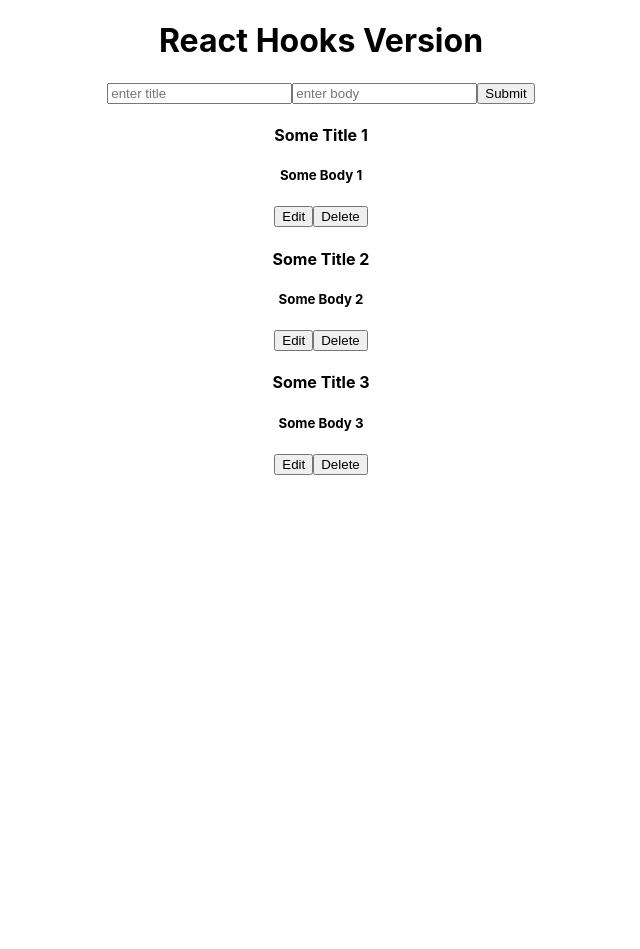
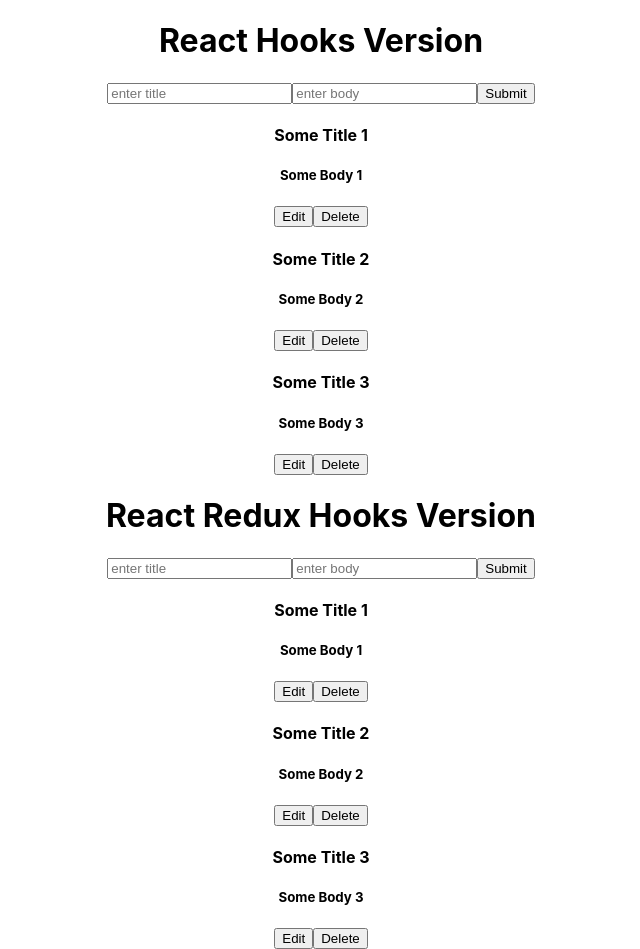
Before and after one commit to astanovferuz/reactreduxhooksapp, a React (Create React App) app: page / in a window 1280 px wide. Shown: the whole page, without its empty margins (319-959 px from the left). Before the commit the page ends 800 px from the top, so only its background shows below. Built offline with nearby package versions, Linux system fonts and the light colour scheme.

Commit message:
Create, Read operations done

```diff
--- a/src/App.js
+++ b/src/App.js
@@ -1,11 +1,17 @@
 import './App.css';
 import Main from "./MainComponent";
+import { Provider } from "react-redux";
+import { ConfigureStore } from "./redux/ConfigureStore";
+
+const store = ConfigureStore();
 
 function App() {
   return (
-    <div className="App">
-      <Main />
-    </div>
+    <Provider store={store}>
+      <div className="App">
+        <Main />
+      </div>
+    </Provider>
   );
 }
 
--- a/src/MainComponent.js
+++ b/src/MainComponent.js
@@ -1,10 +1,12 @@
 import React from "react";
 import PostsComponent from "./components-react-hooks/PostsComponent";
+import ReduxPostComponent from "./components-redux-hooks/PostComponent"
 
 function Main() {
     return(
         <div>
             <PostsComponent />
+            <ReduxPostComponent />
         </div>
     );
 }
--- a/src/components-redux-hooks/MappedPostComponent.js
+++ b/src/components-redux-hooks/MappedPostComponent.js
@@ -0,0 +1,14 @@
+import React from "react";
+
+const MappedPostComponent = ({post}) => {
+    return(
+        <div>
+            <h4>{post.postTitle}</h4>
+            <h5>{post.postBody}</h5>
+            <button>Edit</button>
+            <button>Delete</button>
+        </div>
+    );
+}
+
+export default MappedPostComponent;
--- a/src/components-redux-hooks/PostComponent.js
+++ b/src/components-redux-hooks/PostComponent.js
@@ -1,12 +1,54 @@
-import React from "react";
+import React, { useState } from "react";
+import { useSelector } from "react-redux";
+import MappedPostComponent from "./MappedPostComponent";
+import { useDispatch } from "react-redux";
+import { addPost } from "../redux/ActionCreators";
 
-const PostComponent = () => {
+const ReduxPostComponent = () => {
+
+    const dispatch = useDispatch();
+    const posts = useSelector(state => state.posts.posts);
+
+    const [postTitle, setPostTitle] = useState("");
+    const [postBody, setPostBody] = useState("");
+
+    const mappedPosts = posts.map(post => {
+        return(
+            <MappedPostComponent post={post} key={post.id} />
+        );
+    });
+
+    const handleTitleChange = (e) => {
+        const value = e.target.value;
+        setPostTitle(value);
+        console.log(postTitle);
+    }
+
+    const handleBodyChange = (e) => {
+        const value = e.target.value;
+        setPostBody(value);
+        console.log(postBody);
+    }
+
+    const handleSubmit = () => {
+        const newPost = {
+            id: Date.now(),
+            postTitle: postTitle,
+            postBody: postBody
+        }
+
+        dispatch(addPost(newPost));
+    }
+
     return(
         <div>
             <h1>React Redux Hooks Version</h1>
-            <input type="text" name="postTitle" placeholder="enter title" />
-            <input type="text" name="postBody" placeholder="enter body" />
-            <button type="button">Submit</button>
+            <input onChange={handleTitleChange} type="text" value={postTitle} name="postTitle" placeholder="enter title" />
+            <input onChange={handleBodyChange} type="text" value={postBody} name="postBody" placeholder="enter body" />
+            <button onClick={handleSubmit} type="button">Submit</button>
+            {mappedPosts}
         </div>
-    )
+    );
 }
+
+export default ReduxPostComponent;
--- /dev/null
+++ b/src/redux/ActionCreators.js
@@ -0,0 +1,10 @@
+import * as ActionTypes from "./ActionTypes";
+
+export const addPost = post => dispatch => {
+    dispatch(addNewPost(post));
+}
+
+const addNewPost = post => ({
+    type: ActionTypes.ADD_POST,
+    payload: post
+});
--- /dev/null
+++ b/src/redux/ActionTypes.js
@@ -0,0 +1 @@
+export const ADD_POST = "ADD_POST";
--- /dev/null
+++ b/src/redux/ConfigureStore.js
@@ -0,0 +1,11 @@
+import { createStore, applyMiddleware, combineReducers } from "redux";
+import { PostReducer } from "./PostReducer";
+import thunk from "redux-thunk";
+import logger from "redux-logger";
+
+export const ConfigureStore = () => {
+    const store = createStore(combineReducers({
+        posts: PostReducer
+    }), applyMiddleware(thunk, logger));
+    return store;
+}
--- /dev/null
+++ b/src/redux/PostReducer.js
@@ -0,0 +1,11 @@
+import { POSTS } from "../shared/posts";
+import * as ActionTypes from "./ActionTypes";
+
+export const PostReducer = (state = {posts: POSTS}, action) => {
+    switch(action.type) {
+        case ActionTypes.ADD_POST:
+            return {...state, posts: state.posts.concat(action.payload)}
+        default:
+            return state;
+    }
+}
```
